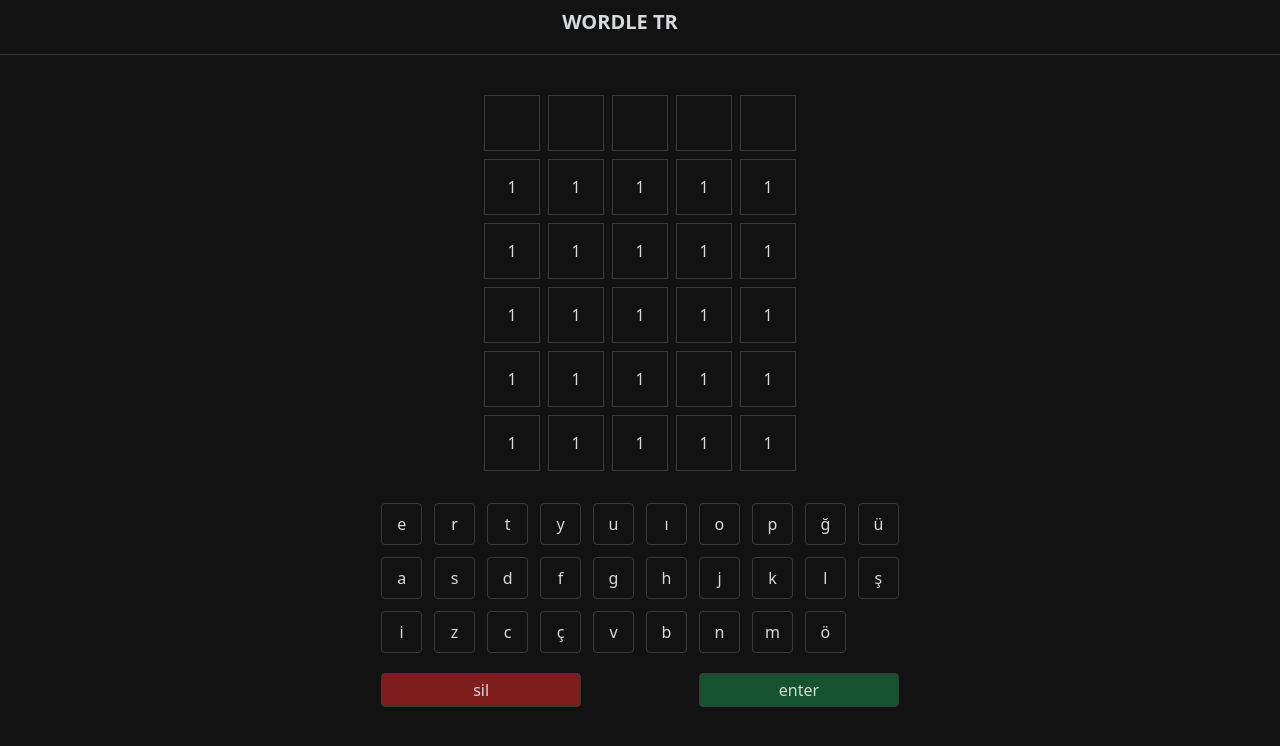
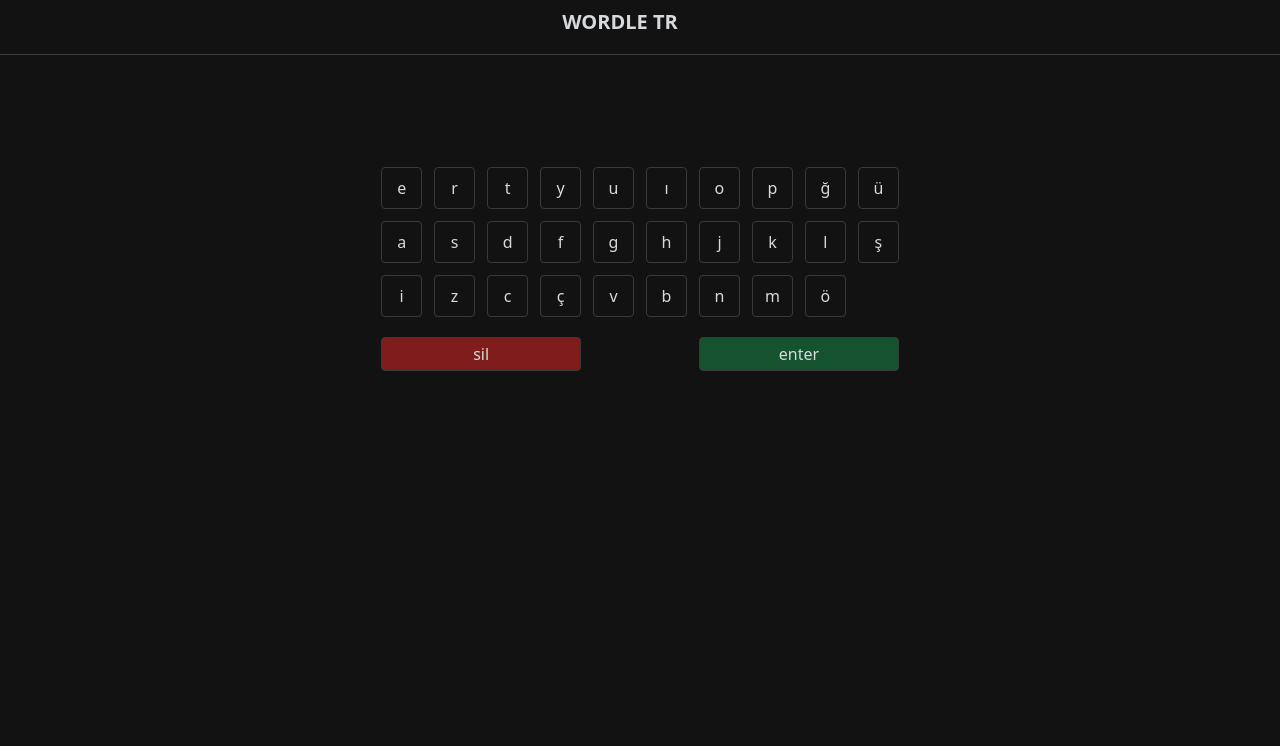
Before and after one commit to ramazanfb61/wordle_clone, a Vue app: page / in a window 1280 px wide. Shown: the top 746 px of the page. Built offline with nearby package versions, Linux system fonts and the light colour scheme; some icons are missing.

Commit message:
continue

```diff
--- a/src/components/Game.vue
+++ b/src/components/Game.vue
@@ -3,36 +3,42 @@ import { ref, onMounted, watch } from "vue"
 
 const keyboard = ["e", "r", "t", "y", "u", "ı", "o", "p", "ğ", "ü", "a", "s", "d", "f", "g", "h", "j", "k", "l", "ş", "i", "z", "c", "ç", "v", "b", "n", "m", "ö"]
 
-const word = ref([])
-const words = ref([])
+const word = ref(Array(5).fill(""))
+const words = ref(Array(6).fill(Array(5).fill('')))
 const placeHolder = ref(" ")
 const tryCounter = ref(0)
 
+const order = ref(0)
+
 onMounted(() => {
-  console.log(word.value,words);
+  console.log(word.value, words.value);
 })
 
 function deleteLetter() {
-  word.value.pop()
+  if (order.value > 0) {
+    order.value--
+  }
+  word.value.splice(order.value, 1, "")
+  console.log(word.value);
 }
 function addLetter(letter) {
-  if (word.value.length < 5) {
+  if (order.value < 5) {
+    word.value.splice(order.value++, 1, letter)
+    console.log("order value", order.value);
     console.log(letter);
-    word.value.push(letter)
     console.log(word.value);
   }
 }
 
 function enterWord() {
-  if (word.value.length === 5) {
-    words.value.push(word.value)
-    console.log("burası word", word.value);
-    word.value = [];
-    tryCounter.value++
-    console.log("burası words", words.value);
 
+  tryCounter.value++
+  order.value = 0;
+  words.value.splice(order.value++, 0, word.value)
+  console.log("burası word", word.value);
+  word.value = [];
+  console.log("burası words", words.value);
 
-  }
 }
 
 function checkLetter(a) {
@@ -47,46 +53,38 @@ function checkLetter(a) {
 <template>
   <main class="flex justify-center lg:mt-10 md:mt-8 mt-4 ">
     <div class="grid grid-rows-6 gap-y-2 ">
-      <h1 class="grid grid-cols-5 gap-x-2">
-        <div v-if="words[0]" v-for="a in words[0]" class="boardItem">{{ a }}</div>
-        <div v-else-if="word.length > 0" v-for="a in word" class="boardItem">{{ a }}</div>
-        <div v-else v-for="a in 5" class="boardItem">{{ placeHolder }}</div>
-      </h1>
-      <h1 class="grid grid-cols-5 gap-x-2">
-        <div class="boardItem">1</div>
-        <div class="boardItem">1</div>
-        <div class="boardItem">1</div>
-        <div class="boardItem">1</div>
-        <div class="boardItem">1</div>
-      </h1>
-      <h1 class="grid grid-cols-5 gap-x-2">
-        <div class="boardItem">1</div>
-        <div class="boardItem">1</div>
-        <div class="boardItem">1</div>
-        <div class="boardItem">1</div>
-        <div class="boardItem">1</div>
-      </h1>
-      <h1 class="grid grid-cols-5 gap-x-2">
-        <div class="boardItem">1</div>
-        <div class="boardItem">1</div>
-        <div class="boardItem">1</div>
-        <div class="boardItem">1</div>
-        <div class="boardItem">1</div>
-      </h1>
-      <h1 class="grid grid-cols-5 gap-x-2">
-        <div class="boardItem">1</div>
-        <div class="boardItem">1</div>
-        <div class="boardItem">1</div>
-        <div class="boardItem">1</div>
-        <div class="boardItem">1</div>
-      </h1>
-      <h1 class="grid grid-cols-5 gap-x-2">
-        <div class="boardItem">1</div>
-        <div class="boardItem">1</div>
-        <div class="boardItem">1</div>
-        <div class="boardItem">1</div>
-        <div class="boardItem">1</div>
-      </h1>
+      <div v-for="(value, key, index) in words" class="grid grid-cols-5 gap-x-2">
+        <div v-if="words[index]" v-for="a in words[index]" class="boardItem">{{ a }}</div>
+        <div v-else-if="tryCounter === index" v-for="a in word" class="boardItem">{{ a }}</div>
+      </div>
+      <!-- <div class="grid grid-cols-5 gap-x-2"> -->
+        <!-- <div class="boardItem">1</div> -->
+        <!-- <div class="boardItem">1</div> -->
+        <!-- <div class="boardItem">1</div> -->
+        <!-- <div class="boardItem">1</div> -->
+        <!-- <div class="boardItem">1</div> -->
+      <!-- </div> -->
+      <!-- <div class="grid grid-cols-5 gap-x-2"> -->
+        <!-- <div class="boardItem">1</div> -->
+        <!-- <div class="boardItem">1</div> -->
+        <!-- <div class="boardItem">1</div> -->
+        <!-- <div class="boardItem">1</div> -->
+        <!-- <div class="boardItem">1</div> -->
+      <!-- </div> -->
+      <!-- <div class="grid grid-cols-5 gap-x-2"> -->
+        <!-- <div class="boardItem">1</div> -->
+        <!-- <div class="boardItem">1</div> -->
+        <!-- <div class="boardItem">1</div> -->
+        <!-- <div class="boardItem">1</div> -->
+        <!-- <div class="boardItem">1</div> -->
+      <!-- </div> -->
+      <!-- <div class="grid grid-cols-5 gap-x-2"> -->
+        <!-- <div class="boardItem">1</div> -->
+        <!-- <div class="boardItem">1</div> -->
+        <!-- <div class="boardItem">1</div> -->
+        <!-- <div class="boardItem">1</div> -->
+        <!-- <div class="boardItem">1</div> -->
+      <!-- </div> -->
     </div>
   </main>
 
```
